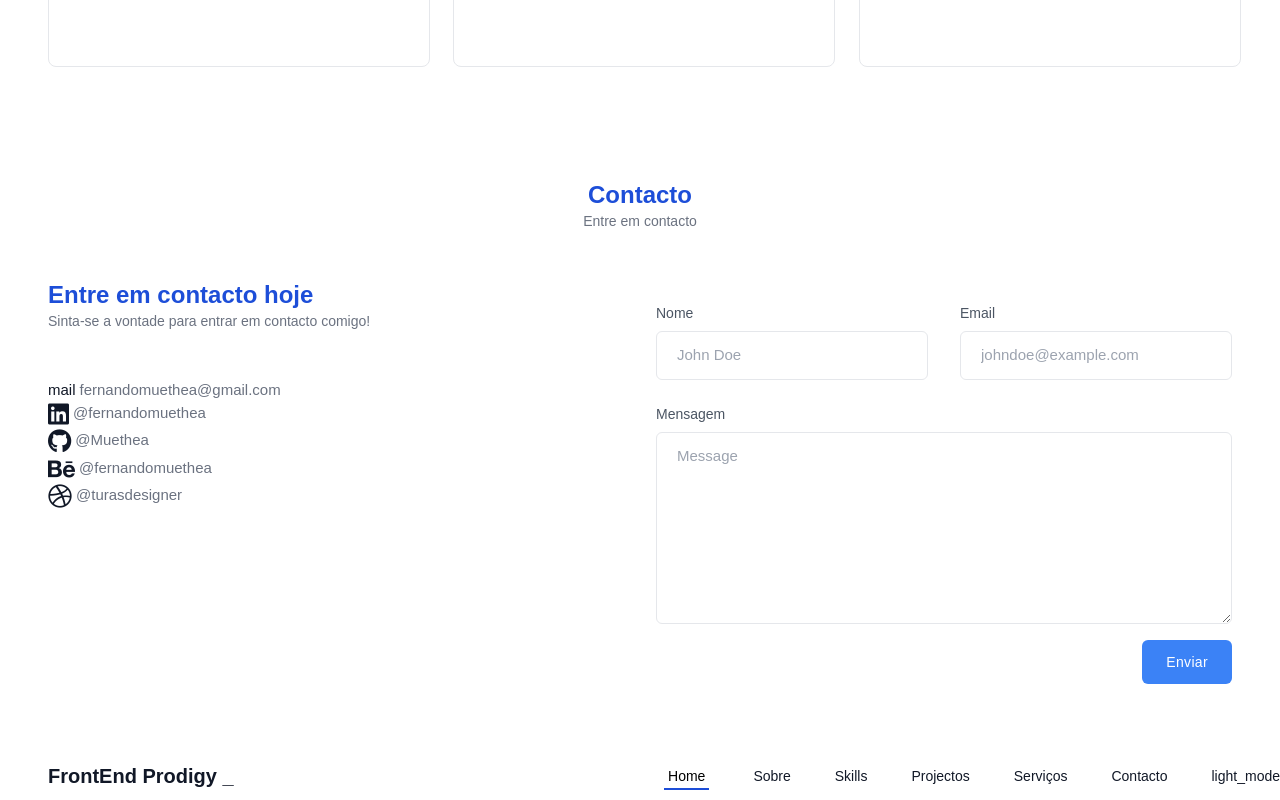
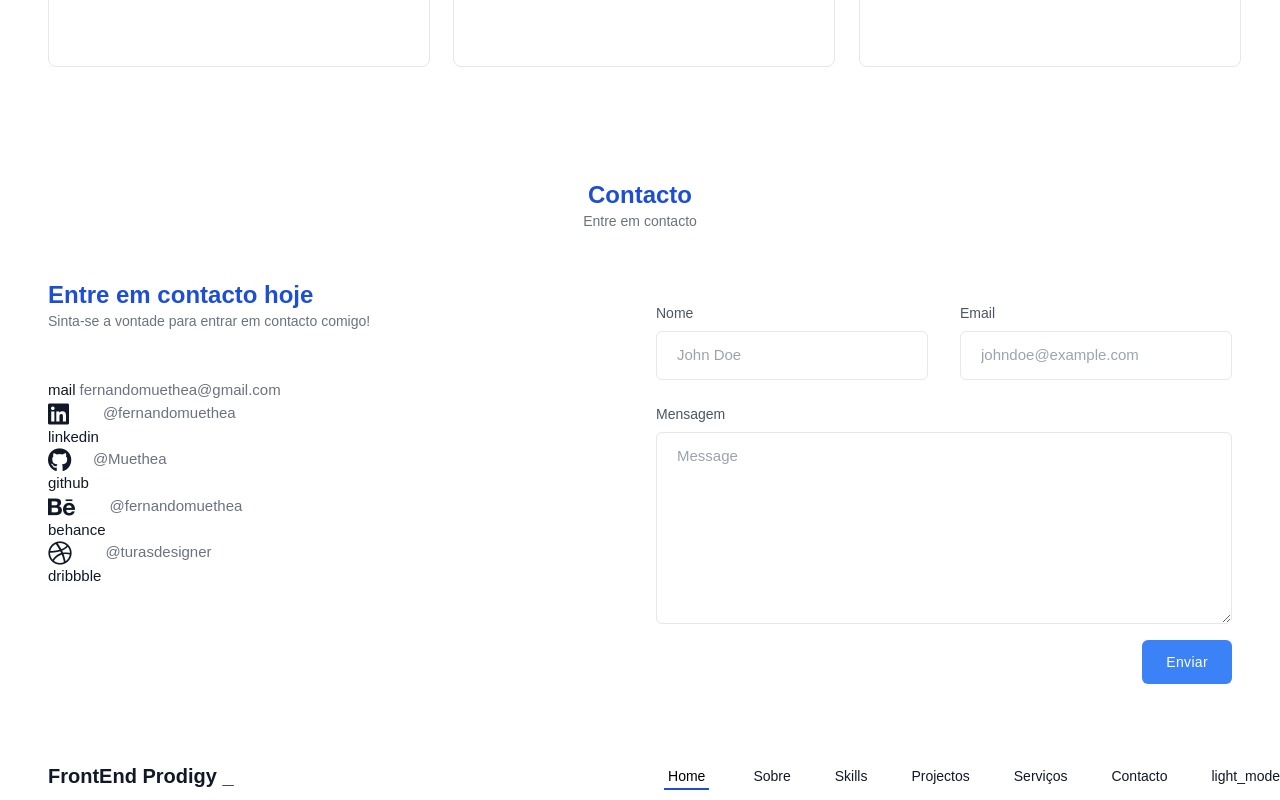
Before and after one commit to theablade/PortfolioDev, a Vue app: page / in a window 1280 px wide. Shown: the part 2162-2962 px from the top of the page. Built offline with nearby package versions, Linux system fonts and the light colour scheme.

Commit message:
social midia

```diff
--- a/src/views/HomeView.vue
+++ b/src/views/HomeView.vue
@@ -281,31 +281,35 @@
             </div>
             <div class="flex gap-1 ">
 
-              <a href="https://www.linkedin.com/in/fernandomuethea/" target="_blank">
+              <a href="https://www.linkedin.com/in/fernandomuethea/" target="_blank" class="flex flex-col">
                 <i class="fa-brands fa-linkedin text-2xl"></i>
+                linkedin
               </a>
               <p class="text-gray-500">@fernandomuethea</p>
 
             </div>
             <div class="flex gap-1 ">
 
-              <a href="https://github.com/Muethea" target="_blank">
+              <a href="https://github.com/Muethea" target="_blank" class="flex flex-col">
                 <i class="fa-brands fa-github text-2xl"></i>
+                github
               </a>
               <p class="text-gray-500">@Muethea</p>
             </div>
             <div class="flex gap-1 ">
 
-              <a href="https://www.behance.net/fernandomuethea">
+              <a href="https://www.behance.net/fernandomuethea" class="flex flex-col">
                 <i class="fa-brands fa-behance text-2xl"></i>
+                behance
               </a>
               <p class="text-gray-500">@fernandomuethea</p>
             </div>
             <div class="flex gap-1 ">
 
 
-              <a href="https://dribbble.com/turasdesigner">
+              <a href="https://dribbble.com/turasdesigner" class="flex flex-col">
                 <i class="fa-brands fa-dribbble text-2xl"></i>
+                dribbble
               </a>
               <p class="text-gray-500">
 
```
